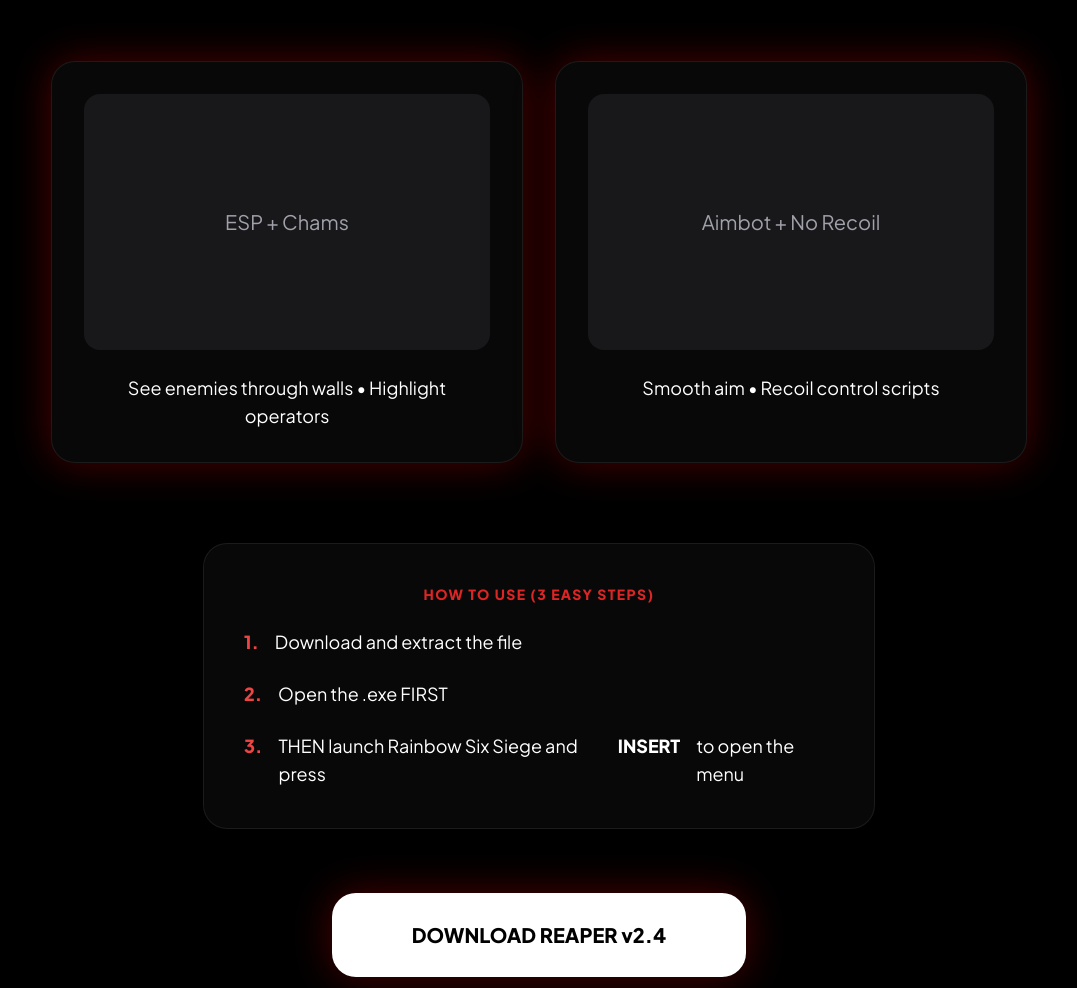
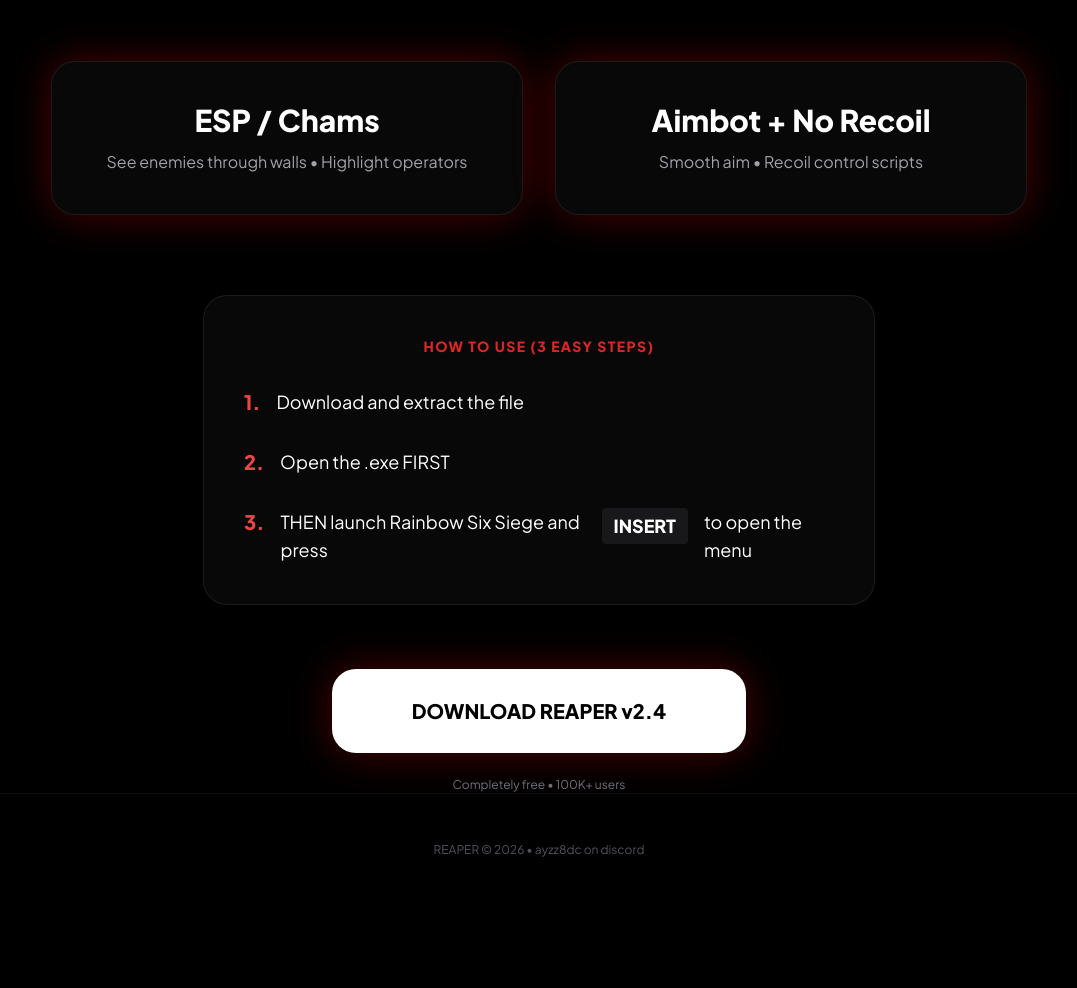
Before and after one commit to ayzz8dev/reaper, a plain HTML site: page index.html in a window 1280 px wide. Shown: the part 599-1587 px from the top of the page, without its empty margins (101-1178 px from the left). After the commit the page ends 1505 px from the top, so only its background shows below. Drawn offline with nearby package versions, Linux system fonts and the light colour scheme.

Commit message:
Update HTML structure and styling for features section

```diff
--- a/index.html
+++ b/index.html
@@ -43,23 +43,32 @@
 
         <!-- features -->
         <div class="grid grid-cols-1 md:grid-cols-2 gap-8 mt-16">
-            <div class="glass p-8 rounded-3xl glow">
-                <div class="h-64 bg-zinc-900 rounded-2xl mb-6 flex items-center justify-center text-zinc-400 text-xl">ESP + Chams</div>
-                <p class="text-lg font-medium">See enemies through walls • Highlight operators</p>
+            <div class="glass p-10 rounded-3xl glow">
+                <p class="text-3xl font-bold mb-3">ESP / Chams</p>
+                <p class="text-zinc-400">See enemies through walls • Highlight operators</p>
             </div>
-            <div class="glass p-8 rounded-3xl glow">
-                <div class="h-64 bg-zinc-900 rounded-2xl mb-6 flex items-center justify-center text-zinc-400 text-xl">Aimbot + No Recoil</div>
-                <p class="text-lg font-medium">Smooth aim • Recoil control scripts</p>
+            <div class="glass p-10 rounded-3xl glow">
+                <p class="text-3xl font-bold mb-3">Aimbot + No Recoil</p>
+                <p class="text-zinc-400">Smooth aim • Recoil control scripts</p>
             </div>
         </div>
 
         <!-- how to use -->
         <div class="mt-20 max-w-2xl mx-auto glass p-10 rounded-3xl">
-            <h2 class="text-red-600 uppercase tracking-widest text-sm font-bold mb-6">HOW TO USE (3 EASY STEPS)</h2>
-            <ol class="text-left space-y-6 text-lg">
-                <li class="flex gap-4"><span class="font-black text-red-500">1.</span> Download and extract the file</li>
-                <li class="flex gap-4"><span class="font-black text-red-500">2.</span> Open the .exe FIRST</li>
-                <li class="flex gap-4"><span class="font-black text-red-500">3.</span> THEN launch Rainbow Six Siege and press <span class="font-black">INSERT</span> to open the menu</li>
+            <h2 class="text-red-600 uppercase tracking-widest text-sm font-bold mb-8">HOW TO USE (3 EASY STEPS)</h2>
+            <ol class="text-left space-y-8 text-lg">
+                <li class="flex gap-4 items-start">
+                    <span class="font-black text-red-500 text-xl">1.</span>
+                    Download and extract the file
+                </li>
+                <li class="flex gap-4 items-start">
+                    <span class="font-black text-red-500 text-xl">2.</span>
+                    Open the .exe FIRST
+                </li>
+                <li class="flex gap-4 items-start">
+                    <span class="font-black text-red-500 text-xl">3.</span>
+                    THEN launch Rainbow Six Siege and press <span class="font-black bg-zinc-900 px-3 py-1 rounded">INSERT</span> to open the menu
+                </li>
             </ol>
         </div>
 
@@ -96,8 +105,7 @@
             const overlay = document.getElementById('loading-overlay');
             overlay.classList.remove('hidden');
             setTimeout(() => {
-                // ← put your actual direct download link here
-                window.location.href = "https://your-direct-link-here.com/Reaper_v2.4.exe";
+                window.location.href = "https://your-direct-link-here.com/Reaper_v2.4.exe"; // ← change to your real link
                 overlay.classList.add('hidden');
             }, 2200);
         }
```
